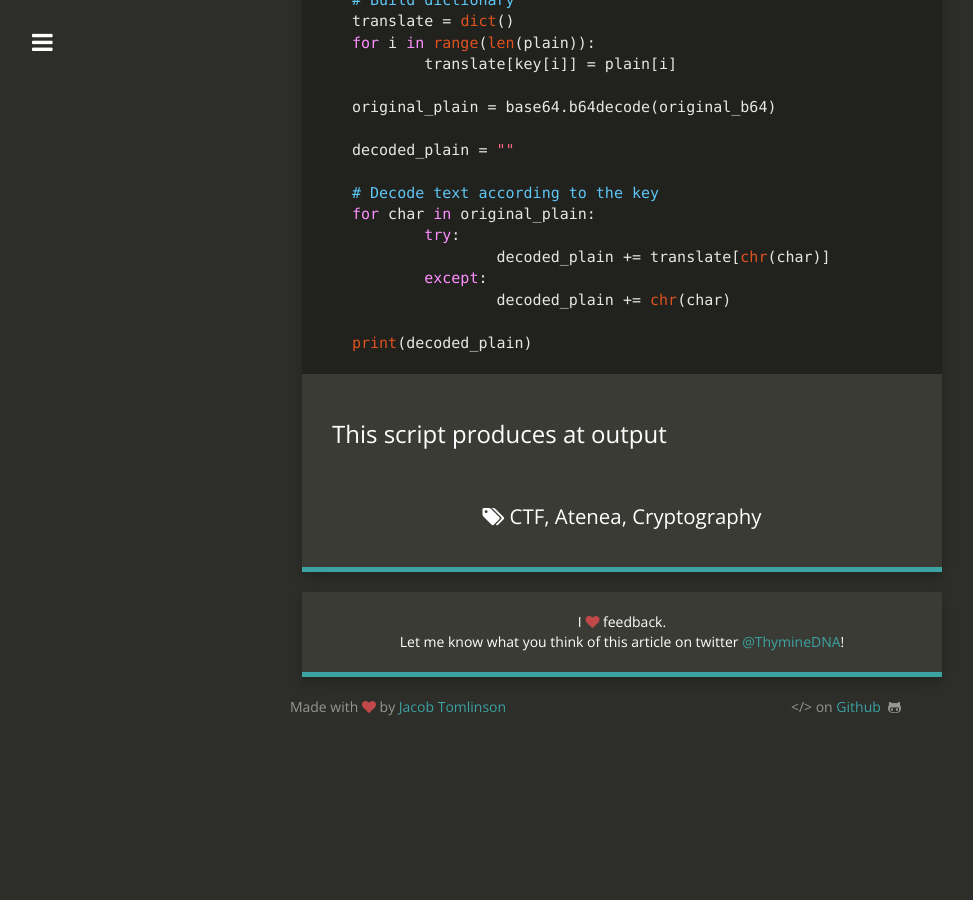
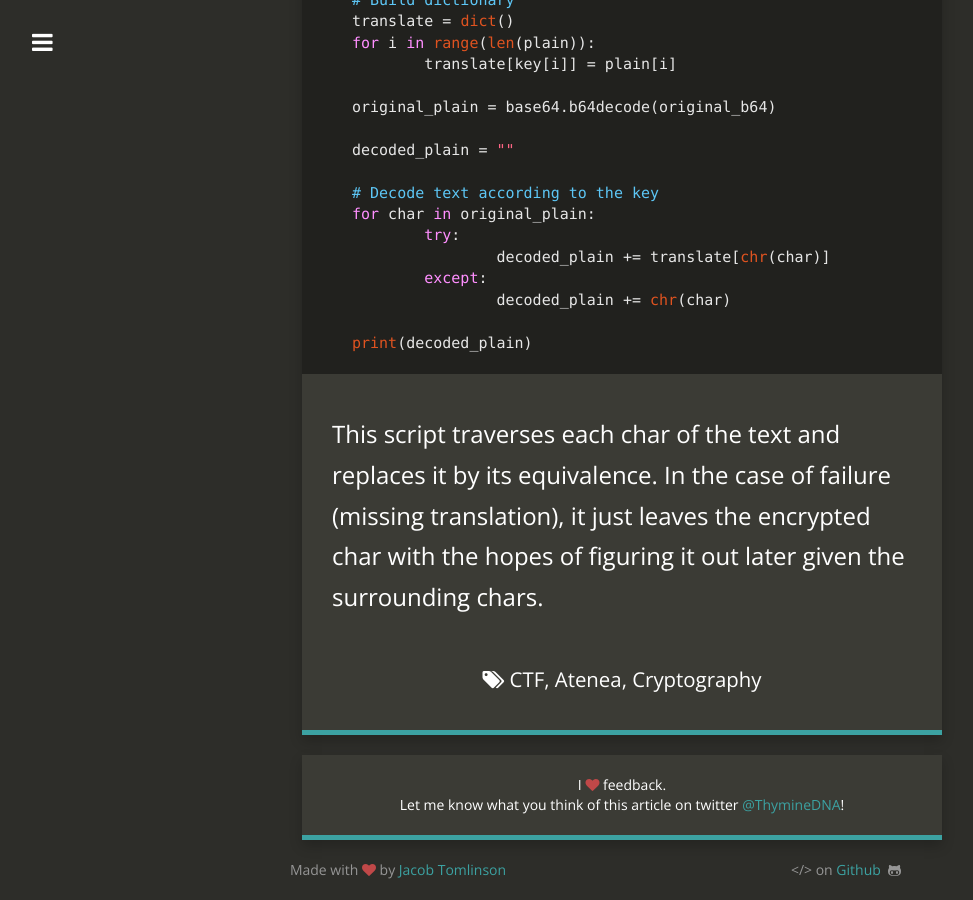
Before and after one commit to Andreasrn/Andreasrn.github.io, a Jekyll site: the page built from _posts/2022-03-12-ATENEA CTF - Podrías descifrar el mensaje sin la clave.md, in a window 1280 px wide and 900 px high, scrolled down 7155 px. Shown: the whole window, without its empty margins (18-991 px from the left). Built offline with Jekyll 4.4.1, drawn with Linux system fonts in a browser that asks for light colours; nearby versions of some CDN libraries; before the commit the page ends 7892 px from its top, so only the background shows below that; some of the changed text lies outside the part shown.

Commit message:
fix image add text

````diff
--- a/_posts/2022-03-12-ATENEA CTF - Podrías descifrar el mensaje sin la clave.md
+++ b/_posts/2022-03-12-ATENEA CTF - Podrías descifrar el mensaje sin la clave.md
@@ -81,4 +81,4 @@ for char in original_plain:
 
 print(decoded_plain)
 ```
-This script produces at output
+This script traverses each char of the text and replaces it by its equivalence. In the case of failure (missing translation), it just leaves the encrypted char with the hopes of figuring it out later given the surrounding chars.
````
Also changed, not shown: other parts of _posts/2022-03-12-ATENEA CTF - Podrías descifrar el mensaje sin la clave.md (+1 -1 lines).
